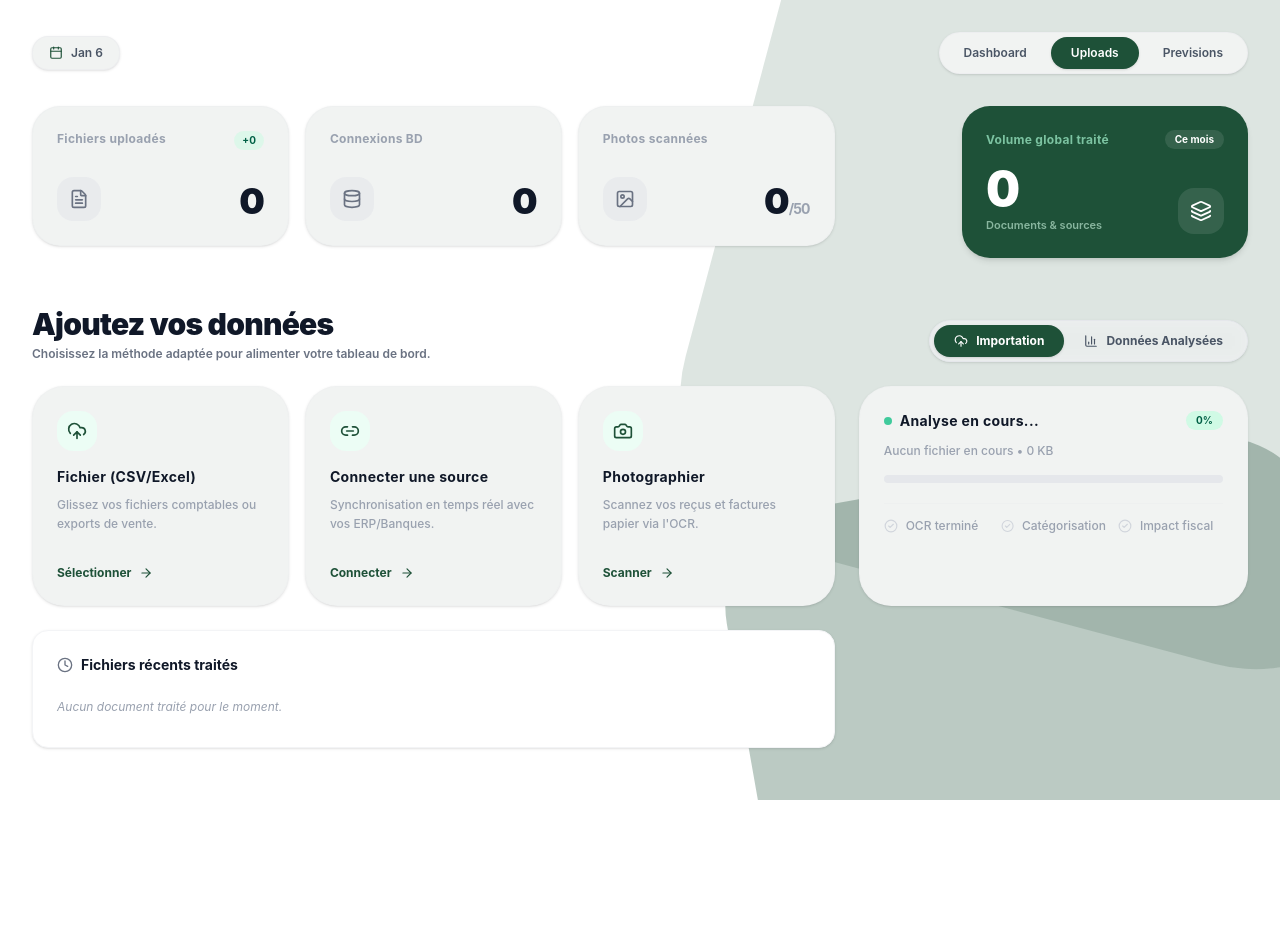
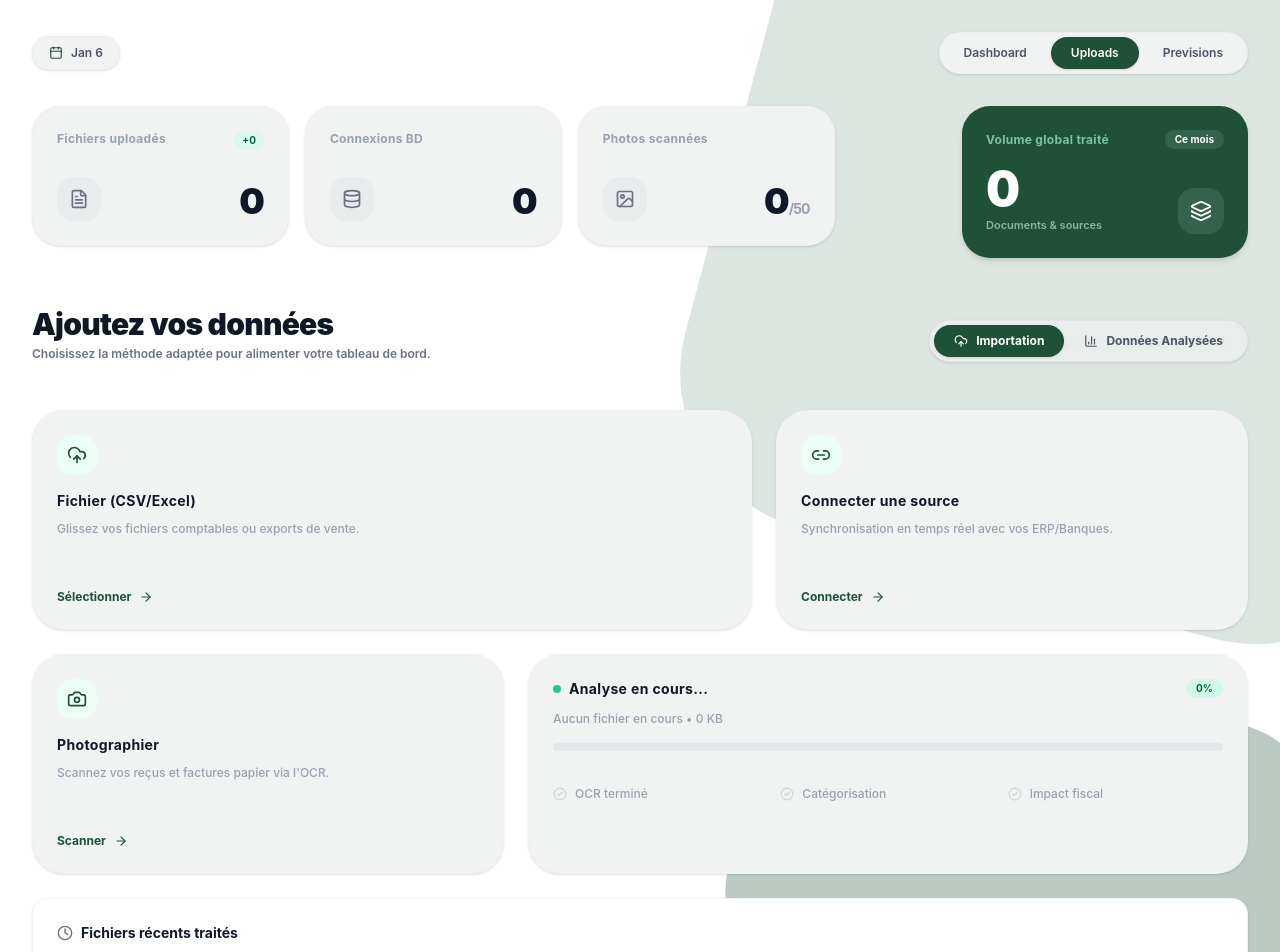
Before and after one commit to Rina-ui/Klaaro-frontend, a React (Vite) app: page /upload in a window 1280 px wide. Shown: the top 952 px of the page. Before the commit the page ends 800 px from the top, so only its background shows below. Built offline with nearby package versions, Linux system fonts and the light colour scheme.

Commit message:
correction de la disposition des card sur la page upload

```diff
--- a/src/adapters/pages/Upload/UploadPage.tsx
+++ b/src/adapters/pages/Upload/UploadPage.tsx
@@ -91,12 +91,15 @@
                     </div>
                 </header>
 
+                {/* Historique d'analyses */}
+                <div className="mb-6">
                     <RapportHistorySelect
                         history={history}
                         loading={historyLoading}
                         onSelect={(rapport) => loadRapport(rapport.content)}
                         label="Revoir une ancienne analyse..."
                     />
+                </div>
 
                 {uploadError && (
                     <div className="w-full mb-6 p-4 bg-red-50 border-l-4 border-red-500 rounded-r-2xl flex items-start gap-3 shadow-sm">
@@ -109,11 +112,14 @@
                 )}
 
                 {activeSubTab === 'import' ? (
-                    <div className="grid grid-cols-1 lg:grid-cols-3 gap-6 w-full items-start animate-fade-in">
+                    <div className="w-full flex flex-col gap-6 animate-fade-in">
 
-                        <div className="lg:col-span-2 flex flex-col gap-6 w-full">
+                        {/* SECTION DES CARTES (2 en haut asymétriques, 2 au milieu asymétriques) */}
+                        <div className="flex flex-col gap-6 w-full">
 
-                            <div className="grid grid-cols-1 md:grid-cols-3 gap-4">
+                            {/* LIGNE 1 : Fichier (60%) & Connexion (40%) */}
+                            <div className="grid grid-cols-1 lg:grid-cols-5 gap-6">
+                                <div className="lg:col-span-3">
                                     <UploadActionCard
                                         title="Fichier (CSV/Excel)"
                                         description="Glissez vos fichiers comptables ou exports de vente."
@@ -121,7 +127,8 @@
                                         icon={UploadCloud}
                                         onClick={handleFileSelect}
                                     />
-
+                                </div>
+                                <div className="lg:col-span-2">
                                     <UploadActionCard
                                         title="Connecter une source"
                                         description="Synchronisation en temps réel avec vos ERP/Banques."
@@ -129,7 +136,12 @@
                                         icon={Link2}
                                         onClick={() => setIsDbModalOpen(true)}
                                     />
+                                </div>
+                            </div>
 
+                            {/* LIGNE 2 : Photographier (40%) & Analyse en cours (60%) */}
+                            <div className="grid grid-cols-1 lg:grid-cols-5 gap-6 items-stretch">
+                                <div className="lg:col-span-2">
                                     <UploadActionCard
                                         title="Photographier"
                                         description="Scannez vos reçus et factures papier via l'OCR."
@@ -138,7 +150,14 @@
                                         onClick={handleStartScan}
                                     />
                                 </div>
+                                <div className="lg:col-span-3 h-full">
+                                    <AnalysisProgressCard analysis={analysis} />
+                                </div>
+                            </div>
 
+                        </div>
+
+                        {/* LIGNE 3 : Tableau récent prenant toute la largeur de l'écran en bas */}
                         <div className="w-full bg-white p-6 rounded-2xl border border-gray-100 shadow-sm">
                             <div className="flex items-center gap-2 mb-4">
                                 <Clock className="w-4 h-4 text-gray-500" />
@@ -186,17 +205,6 @@
                                     </table>
                                 </div>
                             )}
-                                {/* Note : le bouton "Revoir" a été retiré car il tentait de reparser le
-                                    contenu brut du fichier comme un résultat d'analyse — ça ne pouvait
-                                    jamais marcher. Pour lier une analyse précise à un document donné,
-                                    il faudrait ajouter un champ document_id sur l'entité Rapport côté
-                                    backend. En attendant, l'onglet "Données Analysées" affiche toujours
-                                    la dernière analyse générée (sauvegardée en base). */}
-                            </div>
-                        </div>
-
-                        <div className="w-full lg:sticky lg:top-6">
-                            <AnalysisProgressCard analysis={analysis} />
                         </div>
 
                     </div>
```
Lines whose indentation alone changed are shown as unchanged.
